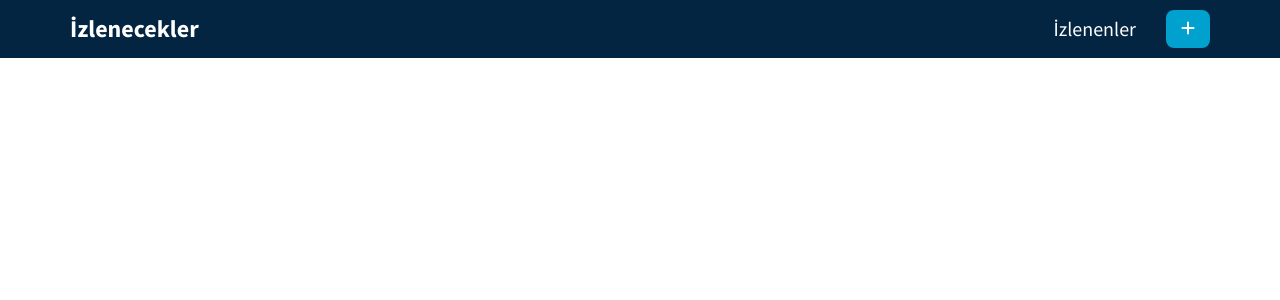
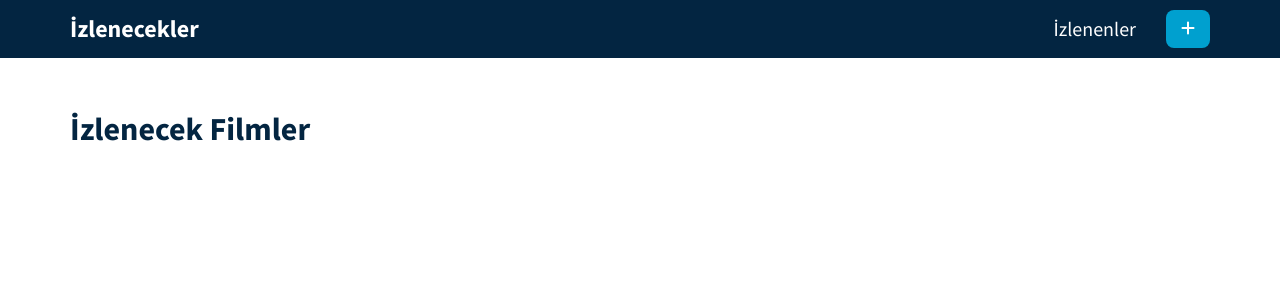
Before and after one commit to muhammedbakircom/Movie-App, a React (Create React App) app in the folder movie-app/: page / in a window 1280 px wide. Shown: the top 300 px of the page. Built offline with nearby package versions, Linux system fonts and the light colour scheme.

Commit message:
displayWatchlist

```diff
--- a/movie-app/src/Components/Watchlist.js
+++ b/movie-app/src/Components/Watchlist.js
@@ -1,13 +1,25 @@
 import React, { useContext } from 'react'
 import { GlobalContext } from '../Context/GlobalState'
+import MovieCard from './MovieCard';
 
 function Watchlist() {
   const {watchlist} = useContext(GlobalContext);
   return (
-    <div>
-      {watchlist.map((result)=>(
-        <h1>{result.title}</h1>
-      ))}
+    <div className='movie-page'>
+      <div className='container'>
+        <div className='header'>
+          <div className='heading'>
+        <h1>İzlenecek Filmler</h1>
+          </div>
+          {watchlist.length > 0 &&(
+            <div className='movie-grid'>
+              {watchlist.map((movie,index)=> (
+                <MovieCard key={index} movie={movie} />
+              ))}
+            </div>
+          )}
+        </div>
+      </div>
     </div>
   )
 }
```
